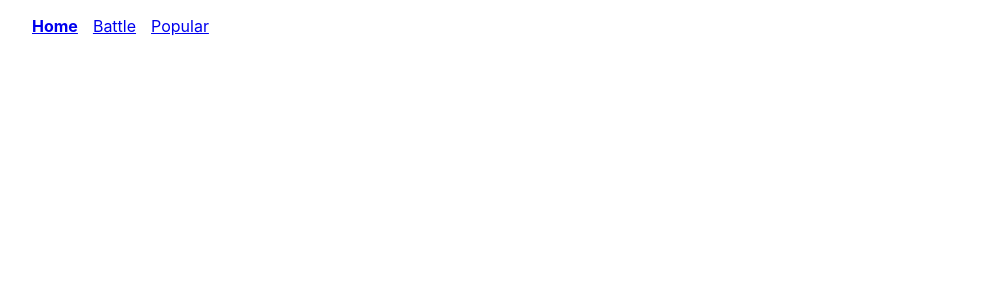
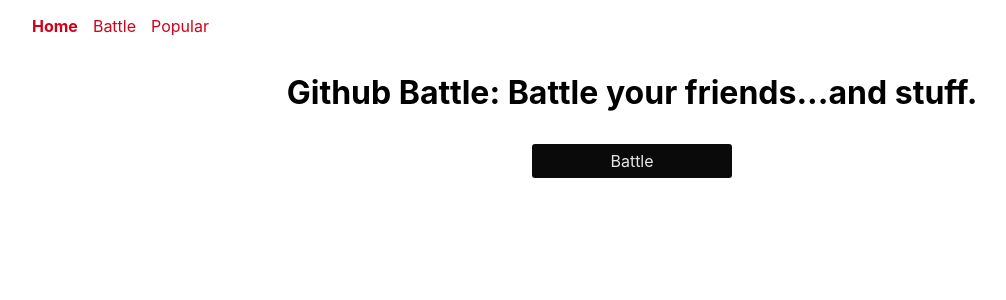
Before and after one commit to PetKatt/battle-game, a React (Create React App) app: page / in a window 1280 px wide. Shown: the top 300 px of the page, without its empty margins (8-1014 px from the left). Built offline with nearby package versions, Linux system fonts and the light colour scheme.

Commit message:
react-router DONE

```diff
--- a/src/components/App.js
+++ b/src/components/App.js
@@ -1,11 +1,14 @@
 import React from 'react';
 import {
 	BrowserRouter as Router,
-	Route
+	Route,
+	Switch
 } from "react-router-dom";
 
 import Popular from "./Popular";
 import Nav from "./Nav";
+import Home from "./Home";
+import Battle from "./Battle";
 
 class App extends React.Component {
   render() {
@@ -13,7 +16,14 @@
     	<Router>
 	      <div className="container">
 	      	<Nav />
-	        <Route path="/popular" component={Popular} />
+	      	<Switch>
+		      	<Route exact path="/" component={Home} />
+		      	<Route exact path="/battle" component={Battle} />
+		        <Route path="/popular" component={Popular} />
+		        <Route render={() => (
+		        	<p>Not Found ;/</p>
+		        )} />
+		      </Switch>
 	      </div>
 	    </Router>
     );
--- /dev/null
+++ b/src/components/Battle.js
@@ -0,0 +1,13 @@
+import React from "react";
+
+class Battle extends React.Component {
+	render() {
+		return (
+			<div>
+				BATTLE!
+			</div>
+		);
+	}
+}
+
+export default Battle;
--- /dev/null
+++ b/src/components/Home.js
@@ -0,0 +1,18 @@
+import React from "react";
+import { Link } from "react-router-dom";
+
+class Home extends React.Component {
+	render() {
+		return (
+			<div className="home-container">
+				<h1>
+					Github Battle: Battle your friends...and stuff.
+				</h1>
+
+				<Link className="button" to="/battle">Battle</Link>
+			</div>
+		)
+	}
+}
+
+export default Home;
--- a/src/index.css
+++ b/src/index.css
@@ -17,6 +17,12 @@
 li
 {
 	list-style-type: none;
+}
+
+a
+{
+	text-decoration: none;
+	color: #d0021b;
 }
 
 .languages
@@ -76,3 +82,36 @@
 {
 	margin-right: 15px;
 }
+
+.home-container
+{
+	display: flex;
+	flex-direction: column;
+	align-items: center;
+}
+
+.button
+{
+	color: #e6e6e6;
+	background-color: #0a0a0a;
+	border: none;
+	font-size: 16px;
+	border-radius: 3px;
+	width: 200px;
+	text-align: center;
+	display: block;
+	padding: 7px 0;
+	margin: 10px auto;
+}
+
+.button:hover:enabled
+{
+	background: linear-gradient(#1a1a1a, #0a0a0a);
+	color: #fff;
+	text-decoration: none;
+}
+
+.button:active
+{
+	transform: translateY(1px);
+}
```
